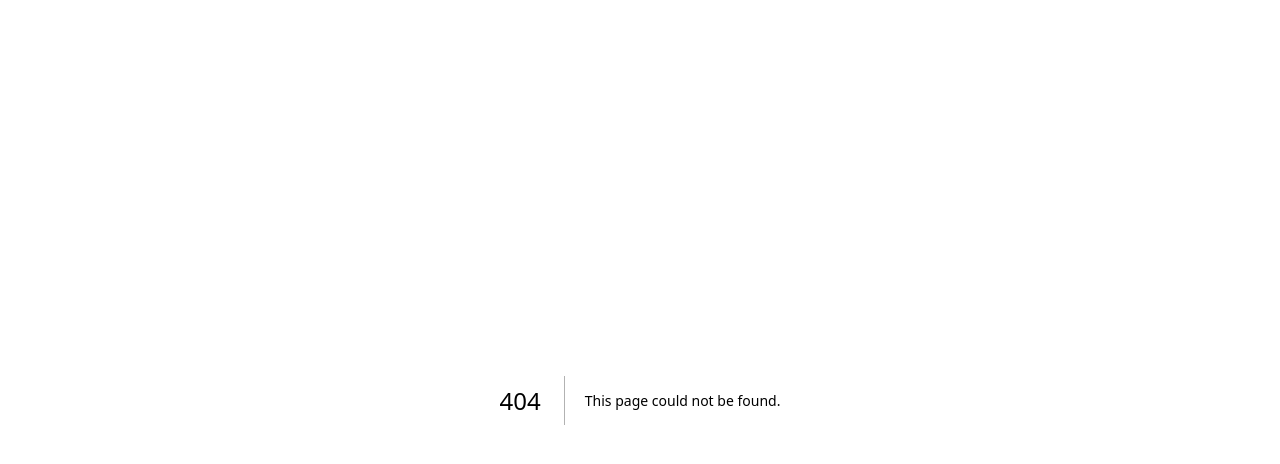
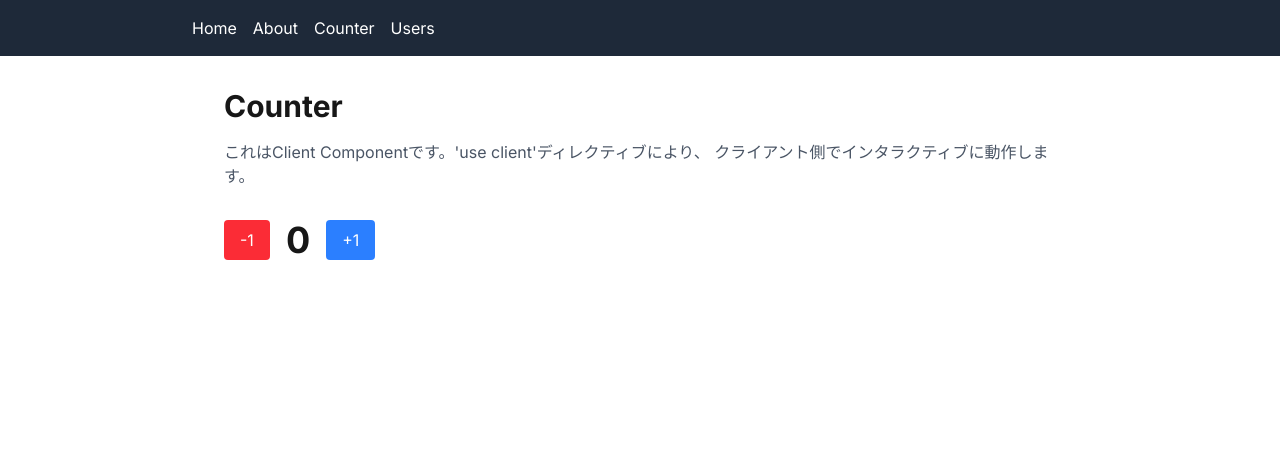
Before and after one commit to nishidanamiki/nextjs-practice, a Next.js app: page /counter in a window 1280 px wide. Before the commit this address had no page. Shown: the top 464 px of the page. Built offline with nearby package versions, Linux system fonts and the light colour scheme.

Commit message:
feat: Next.jsの基本ページとレイアウトを実装

```diff
--- /dev/null
+++ b/app/about/page.tsx
@@ -0,0 +1,17 @@
+export default function AboutPage() {
+  // Server Componentなので、サーバー上で実行される
+  console.log("This runs on the server");
+
+  return (
+    <main className="p-8">
+      <h1 className="text-3xl font-bold mb-4">About</h1>
+      <p className="text-gray-600 mb-4">
+        これはServer Componentです。サーバー上でレンダリングされ、
+        クライアントにはHTMLのみが送信されます。
+      </p>
+      <p className="text-gray-600">
+        ビルド時刻: {new Date().toLocaleString("ja-JP")}
+      </p>
+    </main>
+  );
+}
--- /dev/null
+++ b/app/counter/page.tsx
@@ -0,0 +1,33 @@
+"use client";
+
+import { useState } from "react";
+
+export default function CounterPage() {
+  const [count, setCount] = useState(0);
+
+  return (
+    <main className="p-8">
+      <h1 className="text-3xl font-bold mb-4">Counter</h1>
+      <p className="text-gray-600 mb-4">
+        これはClient Componentです。&apos;use client&apos;ディレクティブにより、
+        クライアント側でインタラクティブに動作します。
+      </p>
+
+      <div className="flex items-center gap-4 mt-8">
+        <button
+          onClick={() => setCount(count - 1)}
+          className="px-4 py-2 bg-red-500 text-white rounded hover:bg-red-600"
+        >
+          -1
+        </button>
+        <span className="text-4xl font-bold">{count}</span>
+        <button
+          onClick={() => setCount(count + 1)}
+          className="px-4 py-2 bg-blue-500 text-white rounded hover:bg-blue-600"
+        >
+          +1
+        </button>
+      </div>
+    </main>
+  );
+}
--- a/app/layout.tsx
+++ b/app/layout.tsx
@@ -1,33 +1,41 @@
 import type { Metadata } from "next";
-import { Geist, Geist_Mono } from "next/font/google";
+import { Inter } from "next/font/google";
+import Link from "next/link";
 import "./globals.css";
 
-const geistSans = Geist({
-  variable: "--font-geist-sans",
-  subsets: ["latin"],
-});
-
-const geistMono = Geist_Mono({
-  variable: "--font-geist-mono",
-  subsets: ["latin"],
-});
+const inter = Inter({ subsets: ["latin"] });
 
 export const metadata: Metadata = {
-  title: "Create Next App",
-  description: "Generated by create next app",
+  title: "Next.js Practice",
+  description: "Next.jsの学習用プロジェクト",
 };
 
 export default function RootLayout({
   children,
-}: Readonly<{
+}: {
   children: React.ReactNode;
-}>) {
+}) {
   return (
-    <html
-      lang="en"
-      className={`${geistSans.variable} ${geistMono.variable} h-full antialiased`}
-    >
-      <body className="min-h-full flex flex-col">{children}</body>
+    <html lang="ja">
+      <body className={inter.className}>
+        <header className="bg-gray-800 text-white p-4">
+          <nav className="max-w-4xl mx-auto flex gap-4">
+            <Link href="/" className="hover:text-gray-300">
+              Home
+            </Link>
+            <Link href="/about" className="hover:text-gray-300">
+              About
+            </Link>
+            <Link href="/counter" className="hover:text-gray-300">
+              Counter
+            </Link>
+            <Link href="/users" className="hover:text-gray-300">
+              Users
+            </Link>
+          </nav>
+        </header>
+        <div className="max-w-4xl mx-auto">{children}</div>
+      </body>
     </html>
   );
 }
--- a/app/page.tsx
+++ b/app/page.tsx
@@ -1,65 +1,30 @@
-import Image from "next/image";
+import Link from "next/link";
 
 export default function Home() {
   return (
-    <div className="flex flex-col flex-1 items-center justify-center bg-zinc-50 font-sans dark:bg-black">
-      <main className="flex flex-1 w-full max-w-3xl flex-col items-center justify-between py-32 px-16 bg-white dark:bg-black sm:items-start">
-        <Image
-          className="dark:invert"
-          src="/next.svg"
-          alt="Next.js logo"
-          width={100}
-          height={20}
-          priority
-        />
-        <div className="flex flex-col items-center gap-6 text-center sm:items-start sm:text-left">
-          <h1 className="max-w-xs text-3xl font-semibold leading-10 tracking-tight text-black dark:text-zinc-50">
-            To get started, edit the page.tsx file.
-          </h1>
-          <p className="max-w-md text-lg leading-8 text-zinc-600 dark:text-zinc-400">
-            Looking for a starting point or more instructions? Head over to{" "}
-            <a
-              href="https://vercel.com/templates?framework=next.js&utm_source=create-next-app&utm_medium=appdir-template-tw&utm_campaign=create-next-app"
-              className="font-medium text-zinc-950 dark:text-zinc-50"
-            >
-              Templates
-            </a>{" "}
-            or the{" "}
-            <a
-              href="https://nextjs.org/learn?utm_source=create-next-app&utm_medium=appdir-template-tw&utm_campaign=create-next-app"
-              className="font-medium text-zinc-950 dark:text-zinc-50"
-            >
-              Learning
-            </a>{" "}
-            center.
-          </p>
-        </div>
-        <div className="flex flex-col gap-4 text-base font-medium sm:flex-row">
-          <a
-            className="flex h-12 w-full items-center justify-center gap-2 rounded-full bg-foreground px-5 text-background transition-colors hover:bg-[#383838] dark:hover:bg-[#ccc] md:w-[158px]"
-            href="https://vercel.com/new?utm_source=create-next-app&utm_medium=appdir-template-tw&utm_campaign=create-next-app"
-            target="_blank"
-            rel="noopener noreferrer"
-          >
-            <Image
-              className="dark:invert"
-              src="/vercel.svg"
-              alt="Vercel logomark"
-              width={16}
-              height={16}
-            />
-            Deploy Now
-          </a>
-          <a
-            className="flex h-12 w-full items-center justify-center rounded-full border border-solid border-black/[.08] px-5 transition-colors hover:border-transparent hover:bg-black/[.04] dark:border-white/[.145] dark:hover:bg-[#1a1a1a] md:w-[158px]"
-            href="https://nextjs.org/docs?utm_source=create-next-app&utm_medium=appdir-template-tw&utm_campaign=create-next-app"
-            target="_blank"
-            rel="noopener noreferrer"
-          >
-            Documentation
-          </a>
-        </div>
-      </main>
-    </div>
+    <main className="min-h-screen p-8">
+      <h1 className="text-4xl font-bold mb-8">Next.js Practice</h1>
+
+      <nav className="space-y-4">
+        <Link
+          href="/about"
+          className="block p-4 bg-blue-500 text-white rounded-lg hover:bg-blue-600"
+        >
+          About Page →
+        </Link>
+        <Link
+          href="/counter"
+          className="block p-4 bg-green-500 text-white rounded-lg hover:bg-green-600"
+        >
+          Counter Page (Client Component) →
+        </Link>
+        <Link
+          href="/users"
+          className="block p-4 bg-purple-500 text-white rounded-lg hover:bg-purple-600"
+        >
+          Users Page (Server Component) →
+        </Link>
+      </nav>
+    </main>
   );
 }
--- /dev/null
+++ b/app/users/page.tsx
@@ -0,0 +1,40 @@
+interface User {
+  id: number;
+  name: string;
+  email: string;
+  company: {
+    name: string;
+  };
+}
+
+async function getUsers(): Promise<User[]> {
+  const res = await fetch("https://jsonplaceholder.typicode.com/users");
+  if (!res.ok) {
+    throw new Error("Failed to fetch users");
+  }
+  return res.json();
+}
+
+export default async function UsersPage() {
+  const users = await getUsers();
+
+  return (
+    <main className="p-8">
+      <h1 className="text-3xl font-bold mb-4">Users</h1>
+      <p className="text-gray-600 mb-4">
+        これはServer Componentでのデータ取得の例です。
+        fetchはサーバー上で実行され、結果がHTMLとしてクライアントに送信されます。
+      </p>
+
+      <ul className="space-y-4">
+        {users.map((user) => (
+          <li key={user.id} className="p-4 border rounded-lg hover:bg-gray-50">
+            <h2 className="font-bold">{user.name}</h2>
+            <p className="text-gray-600">{user.email}</p>
+            <p className="text-sm text-gray-500">{user.company.name}</p>
+          </li>
+        ))}
+      </ul>
+    </main>
+  );
+}
```
